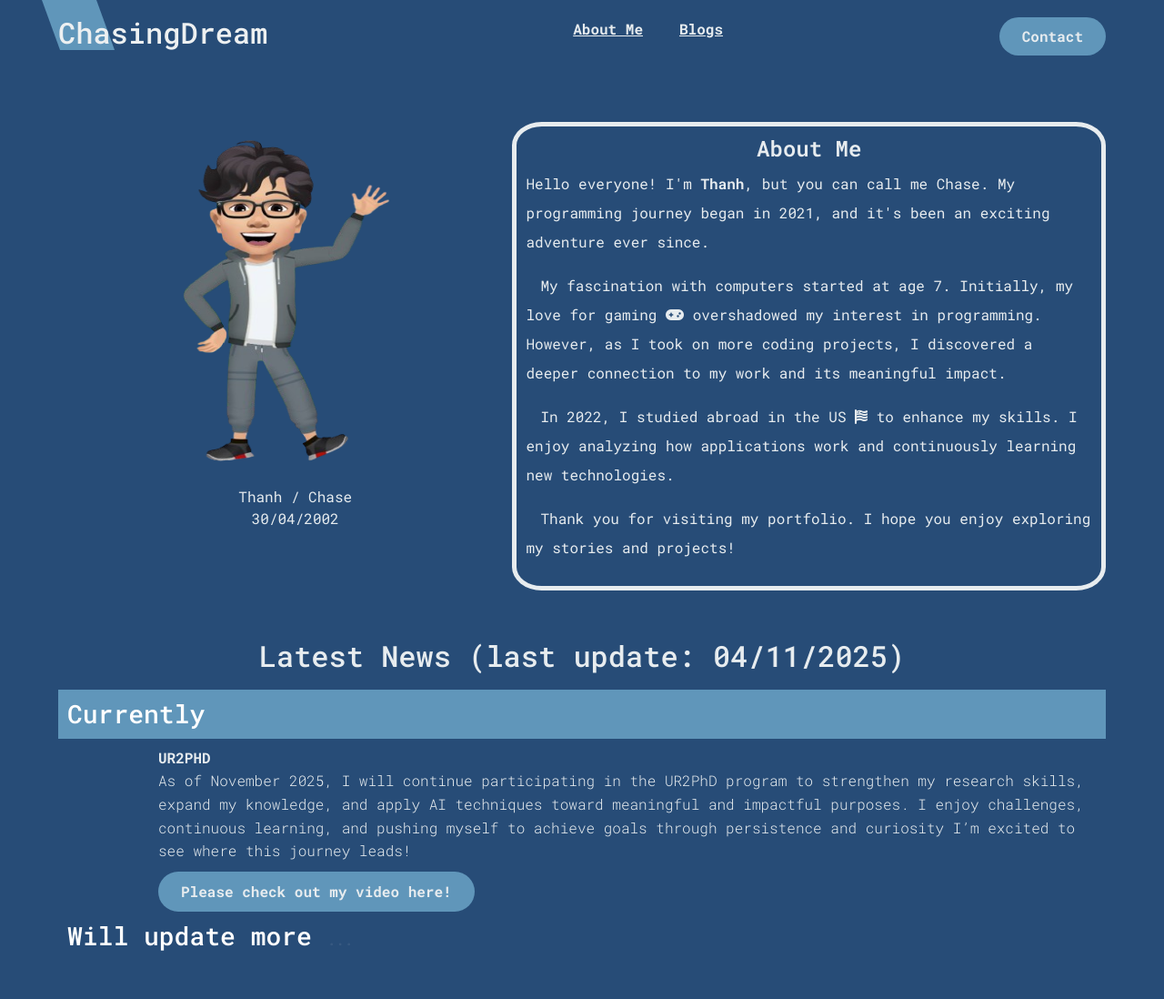
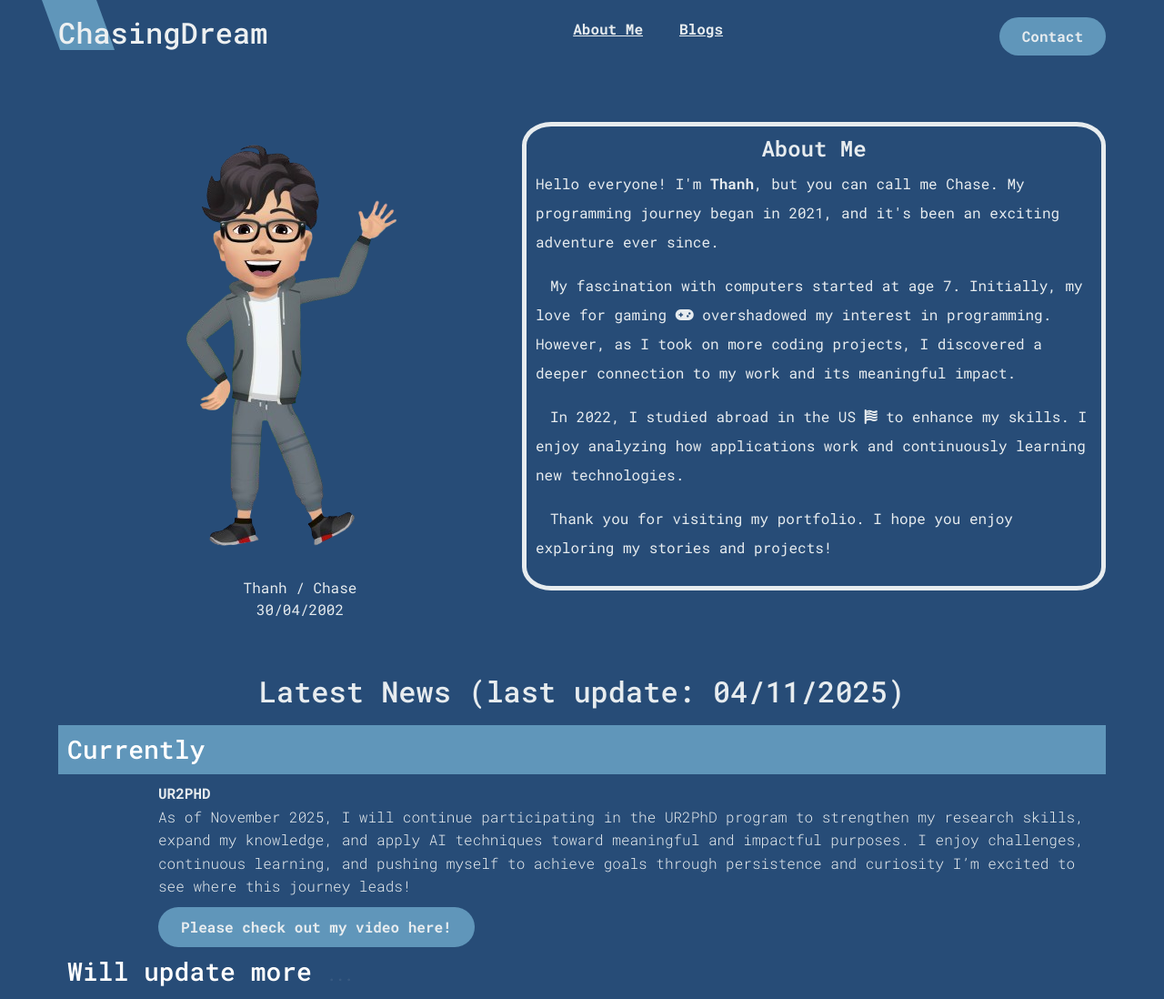
Before and after one commit to LifeLiveOn/Portfolio, a plain HTML site: page project/index.html in a window 1280 px wide. Shown: the top 1098 px of the page at 91% size. Drawn offline with nearby package versions, Linux system fonts and the light colour scheme.

Commit message:
Update profile image styles for better display

```diff
--- a/project/style.css
+++ b/project/style.css
@@ -147,8 +147,9 @@ button:hover {
 }
 
 .profile img {
-    max-height: 400px;
-    width: auto;
+    max-height: 600px;
+    max-width: fit-content;
+    margin: auto;
 }
 
 /* About Section */
```
